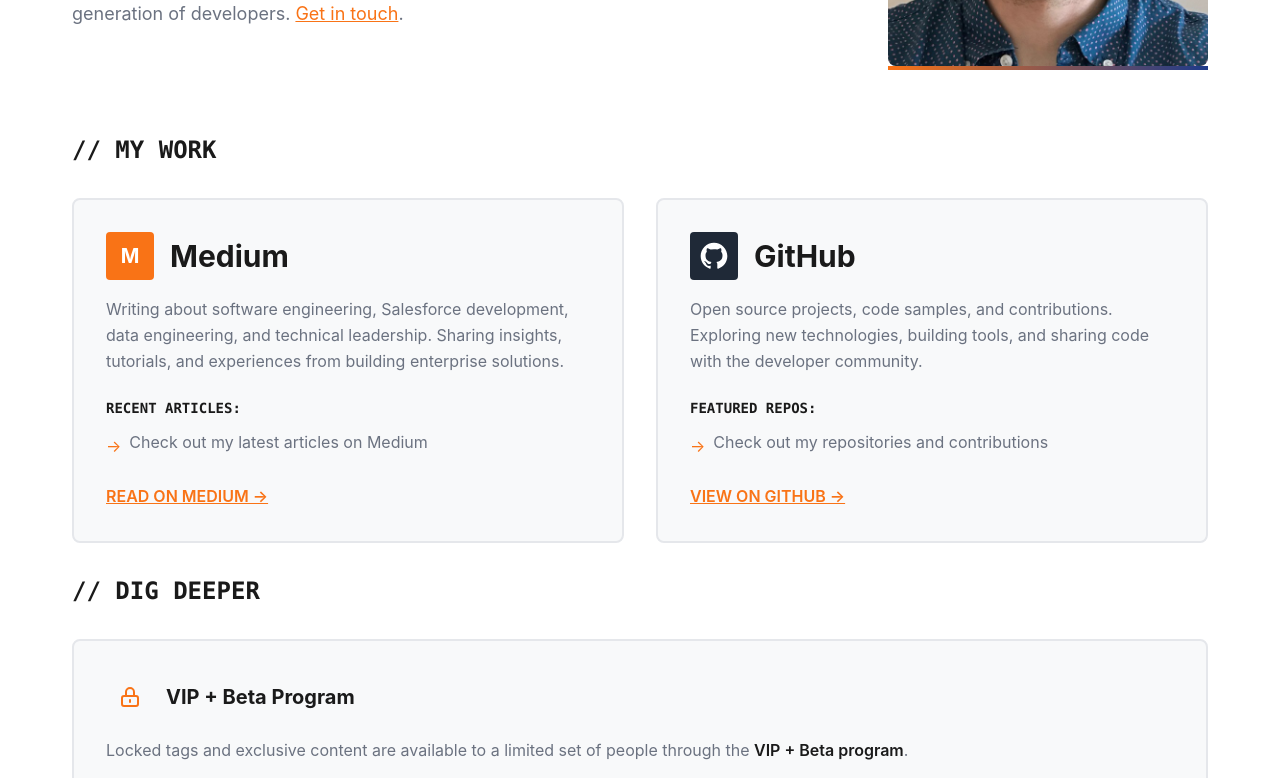
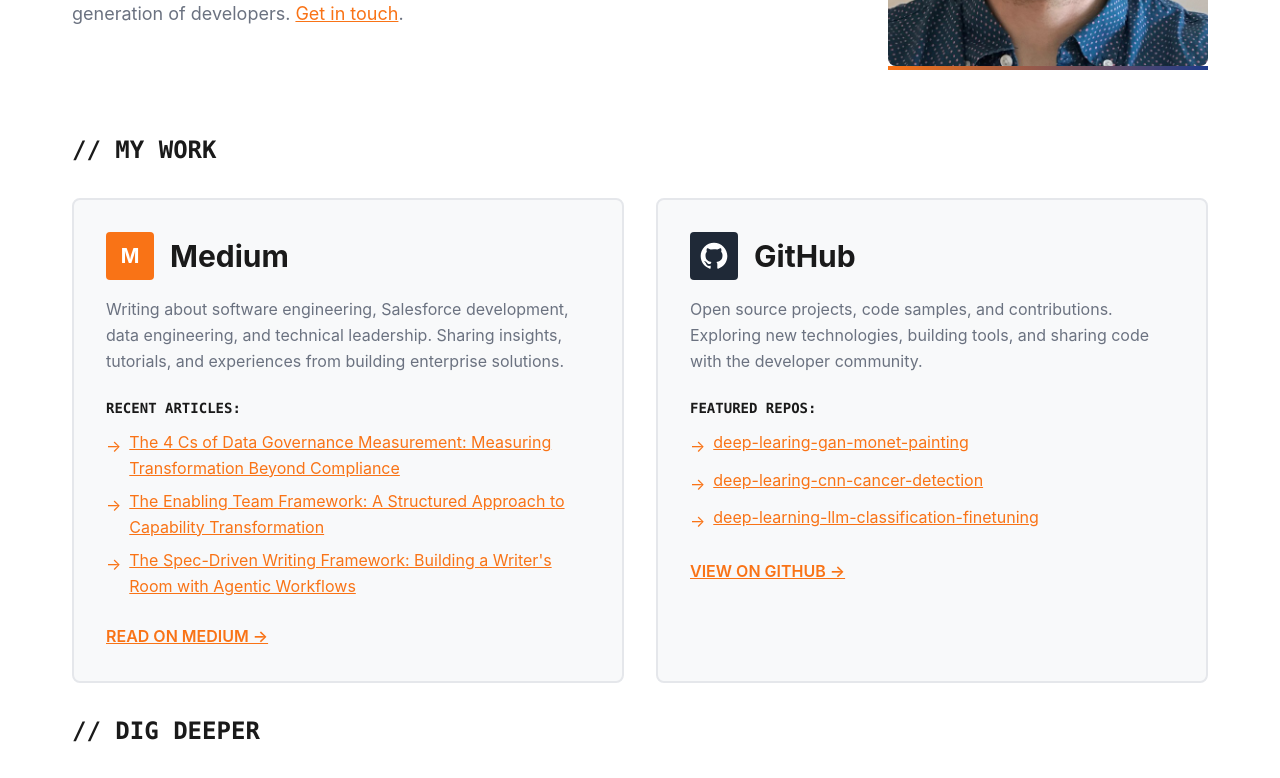
Before and after one commit to TOM-BOHN/tom-bohn.github.io, a Next.js app: page / in a window 1280 px wide. Shown: the part 391-1169 px from the top of the page. Built offline with nearby package versions, Linux system fonts and the light colour scheme.

Commit message:
Add Medium and GitHub links to home cards
Co-authored-by: bohn.tl <bohn.tl@gmail.com>

```diff
--- a/app/page.tsx
+++ b/app/page.tsx
@@ -1,4 +1,3 @@
-import Link from 'next/link'
 import Image from 'next/image'
 
 export default function Home() {
@@ -92,7 +91,36 @@ export default function Home() {
                 <ul className="space-y-2 text-text-secondary">
                   <li className="flex items-start gap-2">
                     <span className="text-accent mt-1">→</span>
-                    <span>Check out my latest articles on Medium</span>
+                    <a
+                      href="https://medium.com/@bohn.tl/the-4-cs-of-data-governance-measurement-5759fdbbc373"
+                      target="_blank"
+                      rel="noopener noreferrer"
+                      className="text-link hover:text-link-hover underline"
+                    >
+                      The 4 Cs of Data Governance Measurement: Measuring Transformation Beyond Compliance
+                    </a>
+                  </li>
+                  <li className="flex items-start gap-2">
+                    <span className="text-accent mt-1">→</span>
+                    <a
+                      href="https://medium.com/@bohn.tl/the-enabling-team-playbook-78b60b0bb4f0"
+                      target="_blank"
+                      rel="noopener noreferrer"
+                      className="text-link hover:text-link-hover underline"
+                    >
+                      The Enabling Team Framework: A Structured Approach to Capability Transformation
+                    </a>
+                  </li>
+                  <li className="flex items-start gap-2">
+                    <span className="text-accent mt-1">→</span>
+                    <a
+                      href="https://medium.com/@bohn.tl/the-spec-driven-writing-framework-55facae16425"
+                      target="_blank"
+                      rel="noopener noreferrer"
+                      className="text-link hover:text-link-hover underline"
+                    >
+                      The Spec-Driven Writing Framework: Building a Writer&apos;s Room with Agentic Workflows
+                    </a>
                   </li>
                 </ul>
               </div>
@@ -125,7 +153,36 @@ export default function Home() {
                 <ul className="space-y-2 text-text-secondary">
                   <li className="flex items-start gap-2">
                     <span className="text-accent mt-1">→</span>
-                    <span>Check out my repositories and contributions</span>
+                    <a
+                      href="https://github.com/TOM-BOHN/MsDS-deep-learing-gan-monet-painting/tree/main"
+                      target="_blank"
+                      rel="noopener noreferrer"
+                      className="text-link hover:text-link-hover underline"
+                    >
+                      deep-learing-gan-monet-painting
+                    </a>
+                  </li>
+                  <li className="flex items-start gap-2">
+                    <span className="text-accent mt-1">→</span>
+                    <a
+                      href="https://github.com/TOM-BOHN/MsDS-deep-learing-cnn-cancer-detection"
+                      target="_blank"
+                      rel="noopener noreferrer"
+                      className="text-link hover:text-link-hover underline"
+                    >
+                      deep-learing-cnn-cancer-detection
+                    </a>
+                  </li>
+                  <li className="flex items-start gap-2">
+                    <span className="text-accent mt-1">→</span>
+                    <a
+                      href="https://github.com/TOM-BOHN/MsDS-deep-learning-llm-classification-finetuning"
+                      target="_blank"
+                      rel="noopener noreferrer"
+                      className="text-link hover:text-link-hover underline"
+                    >
+                      deep-learning-llm-classification-finetuning
+                    </a>
                   </li>
                 </ul>
               </div>
```
